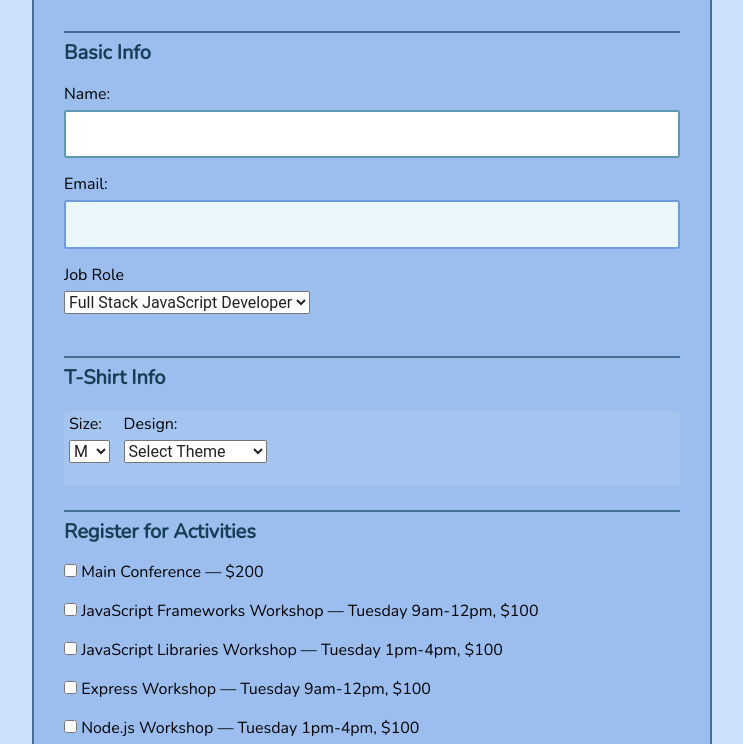
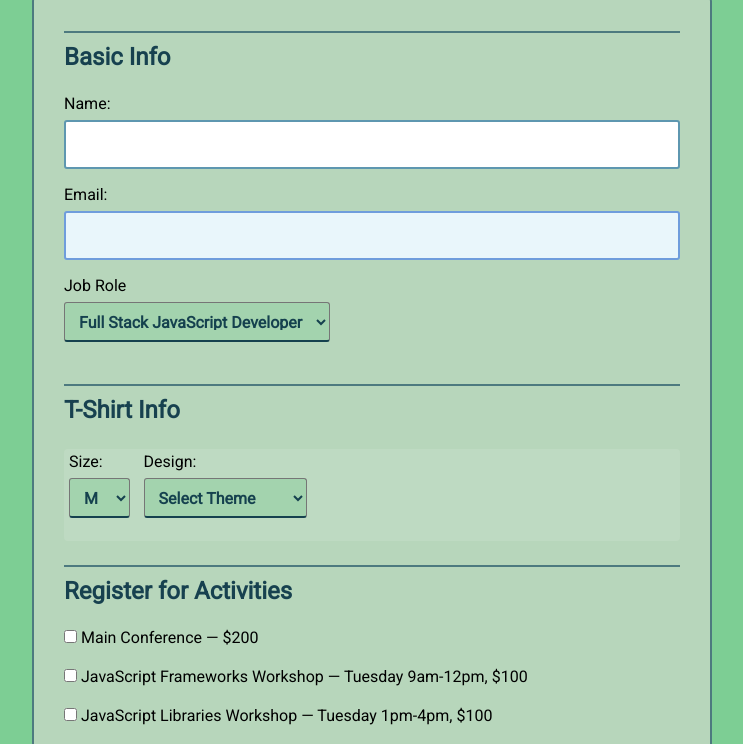
Before and after one commit to AdmirBajric/Interactive-Form, a plain HTML site: page index.html in a window 1280 px wide. Shown: the part 179-923 px from the top of the page, without its empty margins (268-1011 px from the left). Drawn offline with nearby package versions, Linux system fonts and the light colour scheme.

Commit message:
Update style.css

```diff
--- a/css/style.css
+++ b/css/style.css
@@ -2,7 +2,7 @@
   Base Element Styles
 ==================================== */
 
-@import url("https://fonts.googleapis.com/css?family=Nunito|Roboto+Mono");
+@import url("https://fonts.googleapis.com/css2?family=Roboto&display=swap");
 
 * {
   box-sizing: border-box;
@@ -11,13 +11,13 @@
 body,
 input,
 button {
-  font-family: "Nunito", sans-serif;
+  font-family: "Roboto", sans-serif;
 }
 
 body {
   font: 1em/1.5;
   color: rgba(6, 49, 68, 0.9);
-  background: #cde0fb;
+  background-color: #7dce94;
 }
 
 header {
@@ -40,9 +40,9 @@ a {
 
 form {
   padding: 0.875em 1.875em 1.875em;
-  background: #9bbeef;
+  background-color: #b7d6bb;
   border: 2px solid rgba(8, 63, 87, 0.6);
-  border-radius: 4px;
+  border-radius: 10px;
 }
 
 fieldset,
@@ -58,7 +58,7 @@ fieldset {
 
 legend,
 button {
-  font-size: 1.25em;
+  font-size: 1.5em;
 }
 
 legend {
@@ -124,7 +124,20 @@ button:hover {
 input,
 select,
 option {
-  font-family: "roboto", sans-serif;
+  font-family: "Roboto", sans-serif;
+}
+
+select {
+  height: 40px;
+  font-size: 100%;
+  font-weight: bold;
+  cursor: pointer;
+  border-radius: 0;
+  background-color: #a3d3ae;
+  border-radius: 3px;
+  border-bottom: 2px solid rgba(6, 49, 68, 0.9);
+  padding: 10px;
+  color: rgba(6, 49, 68, 0.9);
 }
 
 /* =================================
--- a/js/script.js
+++ b/js/script.js
@@ -167,7 +167,7 @@ const nameInputValidation = () => {
   const previousEl = nameInput.previousElementSibling.textContent;
   // If input value matches the regular expression and when the input value is not zero. Adding style to the border and remove the error message if exist.
   if (regex.test(nameInput.value) && nameInput.value.length > 0) {
-    nameInput.style.border = "2px solid white";
+    nameInput.style.border = "3px solid #7dce94";
     if (previousEl === message) {
       nameInput.previousElementSibling.remove();
     }
@@ -211,7 +211,7 @@ const mailInputValidation = () => {
     validSignAt > 0 &&
     validSignDot > validSignAt
   ) {
-    emailInput.style.border = "2px solid white";
+    emailInput.style.border = "3px solid #7dce94";
     if (previousEl === message) {
       emailInput.previousElementSibling.remove();
     }
@@ -296,7 +296,7 @@ const checkCreditCardValidation = (element, fromForm) => {
   let nextEl = inputs[position].nextElementSibling;
   // The if condition test the input value with the regex test.
   if (regex[position].test(inputs[position].value)) {
-    inputs[position].style.border = "2px solid white";
+    inputs[position].style.border = "3px solid #7dce94";
     // If the next element from the input field exist, element remove.
     if (nextEl) {
       nextEl.remove();
```
